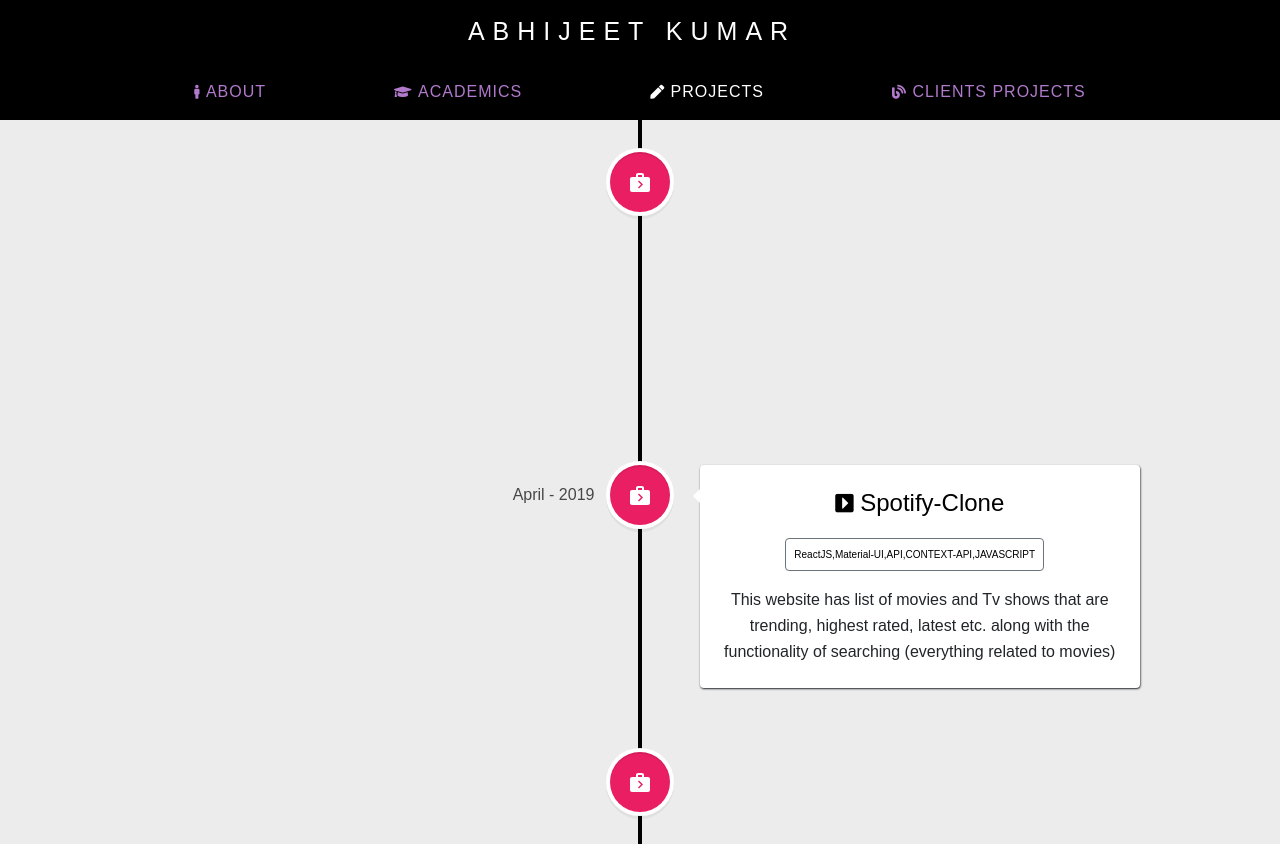
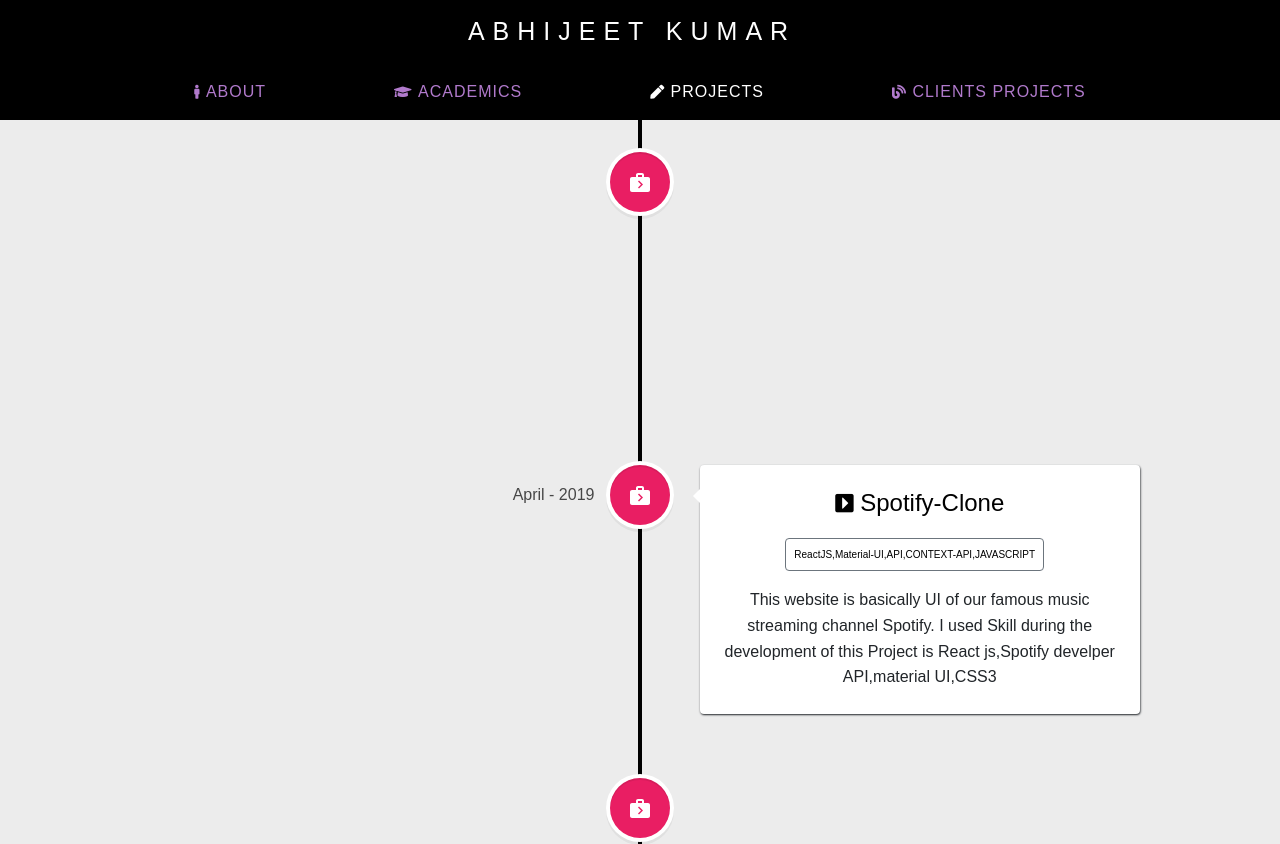
Before and after one commit to Abhijeet05061998/abhijeet, a React (Create React App) app: page /projects in a window 1280 px wide. Shown: the top 844 px of the page. Built offline with nearby package versions, Linux system fonts and the light colour scheme.

Commit message:
details of new project spotify clone

```diff
--- a/src/data/data.js
+++ b/src/data/data.js
@@ -93,7 +93,7 @@ export let skillsets =  [
       topic: "Spotify-Clone",
       technology: ["ReactJS,Material-UI,API,CONTEXT-API,JAVASCRIPT"],
       breif:
-        "This website has list of movies and Tv shows that are trending, highest rated, latest etc. along with the functionality of searching (everything related to movies)",
+        "This website is basically UI of our famous music streaming channel Spotify. I used Skill during the development of this Project is React js,Spotify develper API,material UI,CSS3",
       date: "April - 2019",
       logo: "fas fa-caret-square-right",
       pro_link: "https://github.com/Abhijeet05061998/movie_searching",
```
